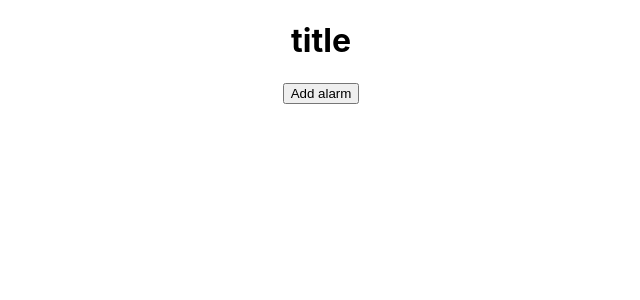
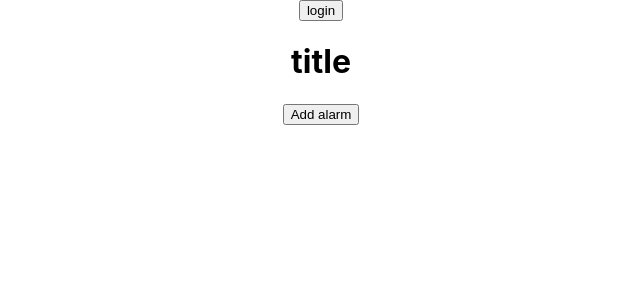
Before and after one commit to dev-allenk/clean-architecture-playground, a React (Create React App) app: page / in a window 1280 px wide. Shown: the top 300 px of the page, without its empty margins (319-959 px from the left). Built offline with nearby package versions, Linux system fonts and the light colour scheme.

Commit message:
feat: Add login/out ui

```diff
--- a/src/App.tsx
+++ b/src/App.tsx
@@ -1,11 +1,13 @@
 import "./App.css"
 import Alarm from "./alarm/ui/components/Alarm"
 import { Provider } from "./alarm/services/store"
+import Header from "./alarm/ui/components/Header"
 
 function App() {
   return (
     <Provider>
       <div className="App">
+        <Header />
         <h1>title</h1>
         <Alarm />
       </div>
--- a/src/alarm/application/useAuth.ts
+++ b/src/alarm/application/useAuth.ts
@@ -31,5 +31,5 @@ export default function useAuth() {
     }
   }
 
-  return { login, logout }
+  return { user: userStorage.user, login, logout }
 }
--- /dev/null
+++ b/src/alarm/ui/components/Header.tsx
@@ -0,0 +1,15 @@
+import React from "react"
+import useAuth from "../../application/useAuth"
+
+export default function Header() {
+  const { user, login, logout } = useAuth()
+
+  const handleClick = () => {
+    user ? logout() : login("a", "b")
+  }
+  return (
+    <div style={{ display: "flex", justifyContent: "center" }}>
+      <button onClick={() => handleClick()}>{user ? "logout" : "login"}</button>
+    </div>
+  )
+}
```
